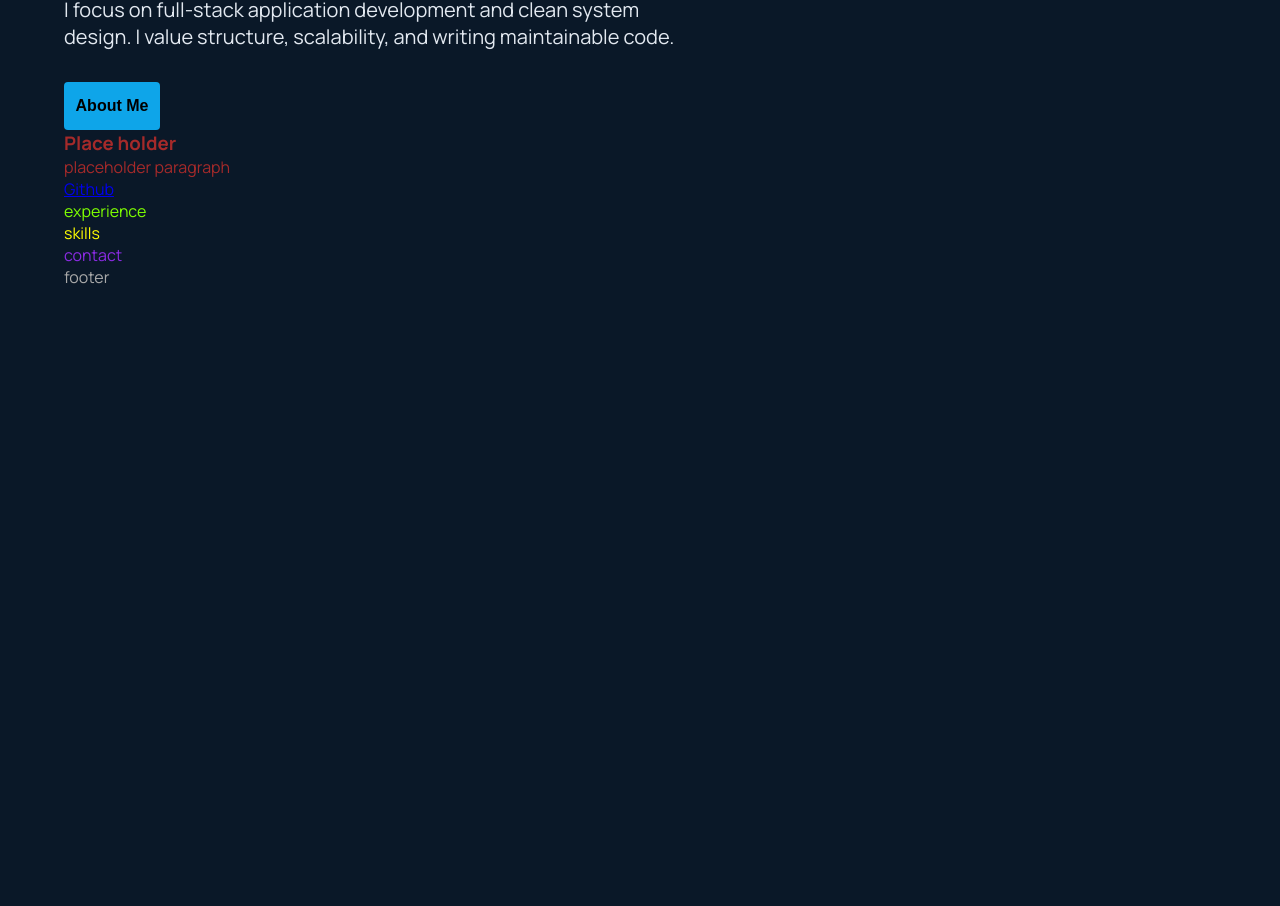
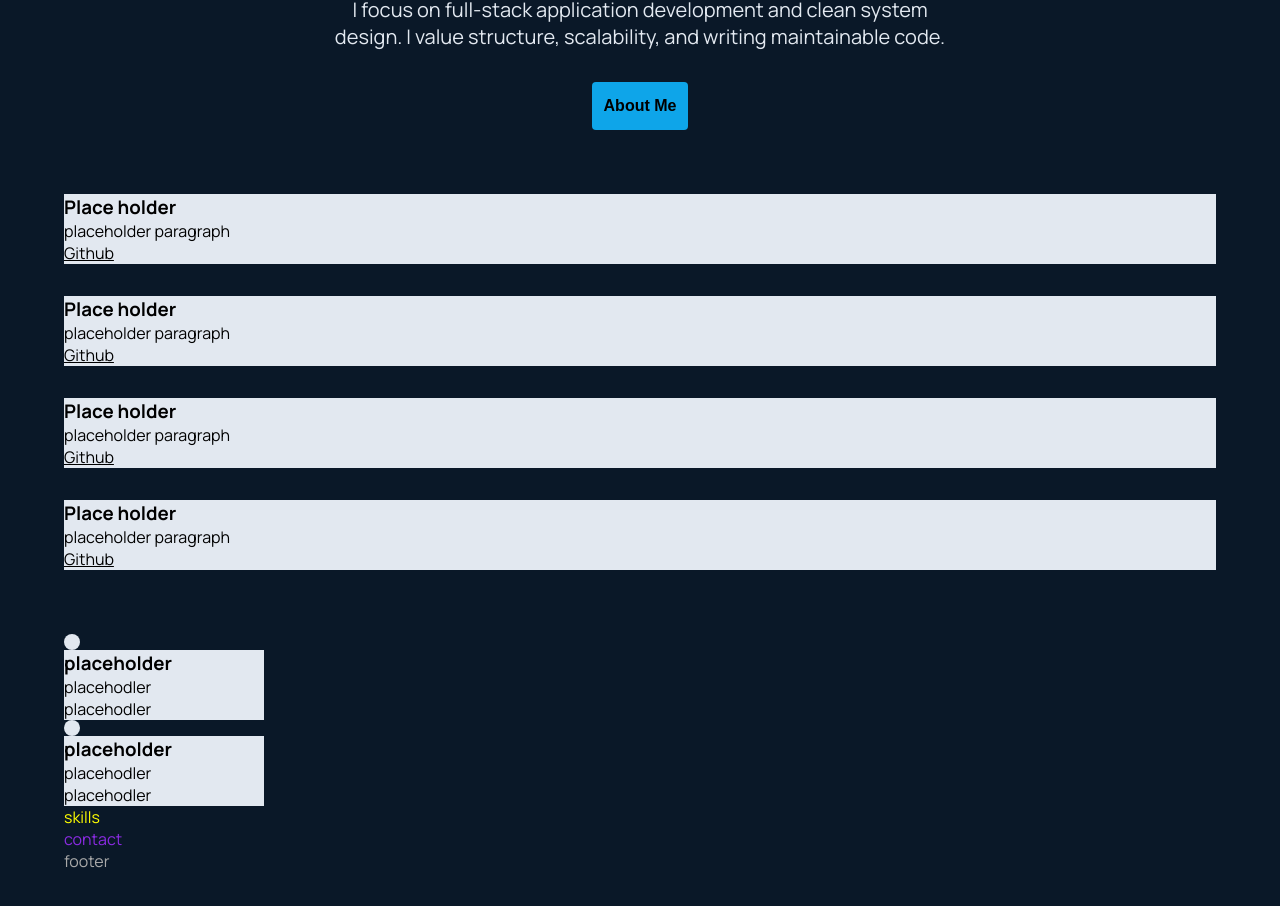
Before and after one commit to josephaycock/Personal-Portfolio, a React (Vite) app: page / in a window 1280 px wide. Shown: the part 293-1199 px from the top of the page. Before the commit the page ends 800 px from the top, so only its background shows below. Built offline with nearby package versions, Linux system fonts and the light colour scheme.

Commit message:
added project cards and started timeline for experience

```diff
--- a/src/sections/Experience/Experience.css
+++ b/src/sections/Experience/Experience.css
@@ -1,3 +1,23 @@
 .experience {
-    color: chartreuse;
+    color: black;
 }
+
+.experience-contents {
+    background-color: #E2E8F0;
+    width: 200px;
+    right: 200px;
+}
+
+.timeline .timeline-dot {
+    border-radius: 100%;
+    background-color: #E2E8F0;
+    width: 1rem;
+    height: 1rem;
+}
+
+.timeline::after {
+    content: "";
+    position: absolute;
+    width: 6px;
+    height: 100px;
+}
--- a/src/sections/Experience/Experience.tsx
+++ b/src/sections/Experience/Experience.tsx
@@ -3,7 +3,22 @@ import "./Experience.css"
 function Experience() {
   return (
     <section className="experience">
-      experience
+      <div className="timeline">
+
+        <div className="timeline-dot"></div>
+        <div className="experience-contents">
+          <h3>placeholder</h3>
+          <p>placehodler</p>
+          <p>placehodler</p>
+        </div>
+
+        <div className="timeline-dot"></div>
+        <div className="experience-contents">
+          <h3>placeholder</h3>
+          <p>placehodler</p>
+          <p>placehodler</p>
+        </div>
+      </div>
     </section>
   )
 }
--- a/src/sections/Hero/Hero.css
+++ b/src/sections/Hero/Hero.css
@@ -1,7 +1,10 @@
 .hero {
-    text-align: left;
+    text-align: center;
     display: flex;
     flex-direction: column;
+    justify-content: center;
+    align-items: center;
+    color: #E2E8F0;
 }
 
 .hero h1,
--- a/src/sections/Projects/ProjectCards.css
+++ b/src/sections/Projects/ProjectCards.css
@@ -0,0 +1,9 @@
+.project-cards {
+    background-color: #E2E8F0;
+    color: black;
+    border-radius: 0;
+}
+
+.project-cards .project-link {
+    color: black;
+}
--- a/src/sections/Projects/ProjectCards.tsx
+++ b/src/sections/Projects/ProjectCards.tsx
@@ -17,7 +17,7 @@ function ProjectCards({title, description, github}: ProjectCardProps) {
         </p>
 
         {github && (
-            <a href={github} target="_blank" rel="noopener norefrrer">
+            <a href={github} className="project-link" target="_blank" rel="noopener noreferrer">
                 Github
             </a>
         )}
--- a/src/sections/Projects/Projects.css
+++ b/src/sections/Projects/Projects.css
@@ -1,3 +1,9 @@
 .projects {
-    color: brown;
+    padding: 4rem 0;
 }
+
+.projects-grid {
+    display: grid;
+    grid-template-columns: 1fr;
+    gap: 2rem;
+}
--- a/src/sections/Projects/Projects.tsx
+++ b/src/sections/Projects/Projects.tsx
@@ -2,6 +2,24 @@ import "./Projects.css"
 import ProjectCards from "./ProjectCards"
 
 const projects = [
+  {
+  title: "Place holder",
+  description: "placeholder paragraph",
+  github: "###",
+  },
+
+  {
+  title: "Place holder",
+  description: "placeholder paragraph",
+  github: "###",
+  },
+
+  {
+  title: "Place holder",
+  description: "placeholder paragraph",
+  github: "###",
+  },
+
   {
   title: "Place holder",
   description: "placeholder paragraph",
```
